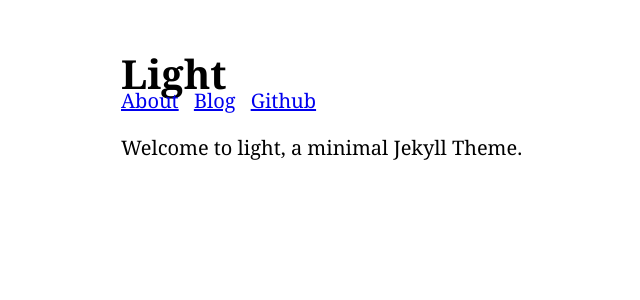
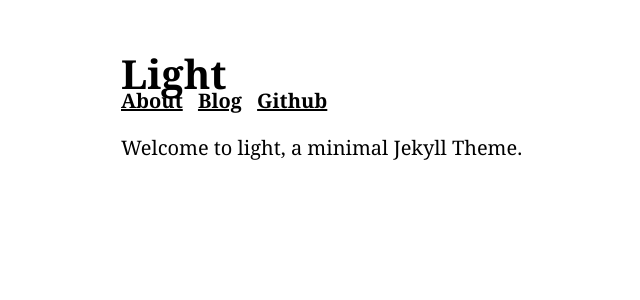
Before and after one commit to decanus/light, a Jekyll site: the page built from index.markdown, in a window 1280 px wide. Shown: the top 300 px of the page, without its empty margins (169-809 px from the left). Built offline with Jekyll 4.4.1, drawn with Linux system fonts in a browser that asks for light colours.

Commit message:
Update _links.scss

```diff
--- a/_sass/_links.scss
+++ b/_sass/_links.scss
@@ -2,9 +2,23 @@
   > a {
     color: black;
     text-decoration: none;
+
+    &:hover {
+      opacity: 0.88
+    }
   }
 }
 
 .tag {
   font-size: .75rem;
 }
+
+a {
+    color: black;
+    font-weight: bold;
+
+  &:hover {
+    text-decoration: none;
+    color: gray;
+  }
+}
```
